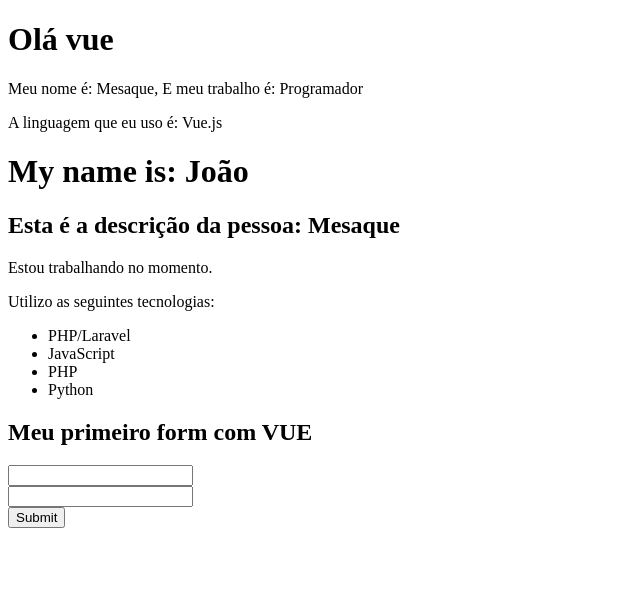
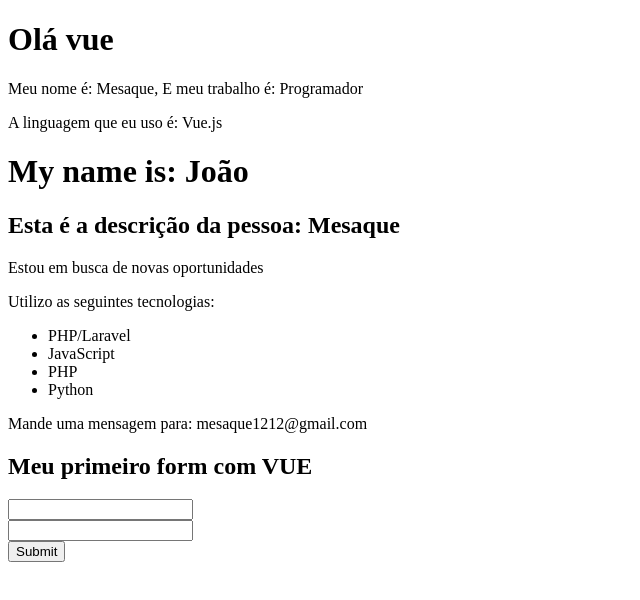
Before and after one commit to titiushadow/Curso_Vue, a Vue app: page / in a window 1280 px wide. Shown: the top 600 px of the page, without its empty margins (0-640 px from the left). Built offline with nearby package versions, Linux system fonts and the light colour scheme.

Commit message:
Diretivas, (v-if, v-else, v-show).

```diff
--- a/src/components/info.vue
+++ b/src/components/info.vue
@@ -1,5 +1,7 @@
 <template>
-  <p>Estou trabalhando no momento.</p>
+<!-- v-if and v-else -->
+  <p v-if="esta_codando">Estou codando no momento.</p>
+  <p v-else>Estou em busca de novas oportunidades</p>
   <p>Utilizo as seguintes tecnologias:</p>
   <ul>
     <li>PHP/Laravel</li>
@@ -7,13 +9,18 @@
     <li>PHP</li>
     <li>Python</li>
   </ul>
+
+  <!-- v-show -->
+  <p v-show="mostrar_email">Mande uma mensagem para: {{ email }}</p>
 </template>
 <script>
 export default {
   name: 'Info',
   data() {
     return {
-
+      esta_codando: false,
+      mostrar_email: true,
+      email: 'mesaque1212@gmail.com'
     }
   }
 }
```
